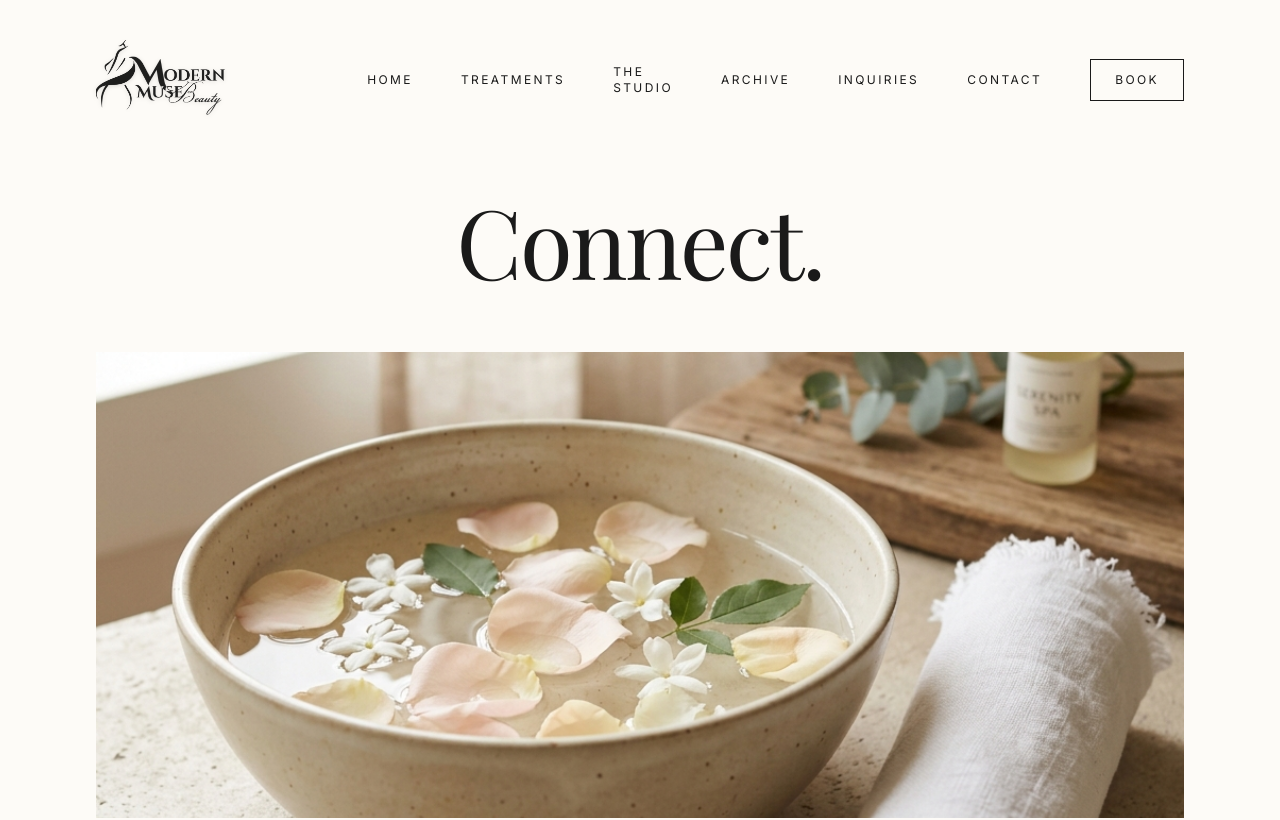
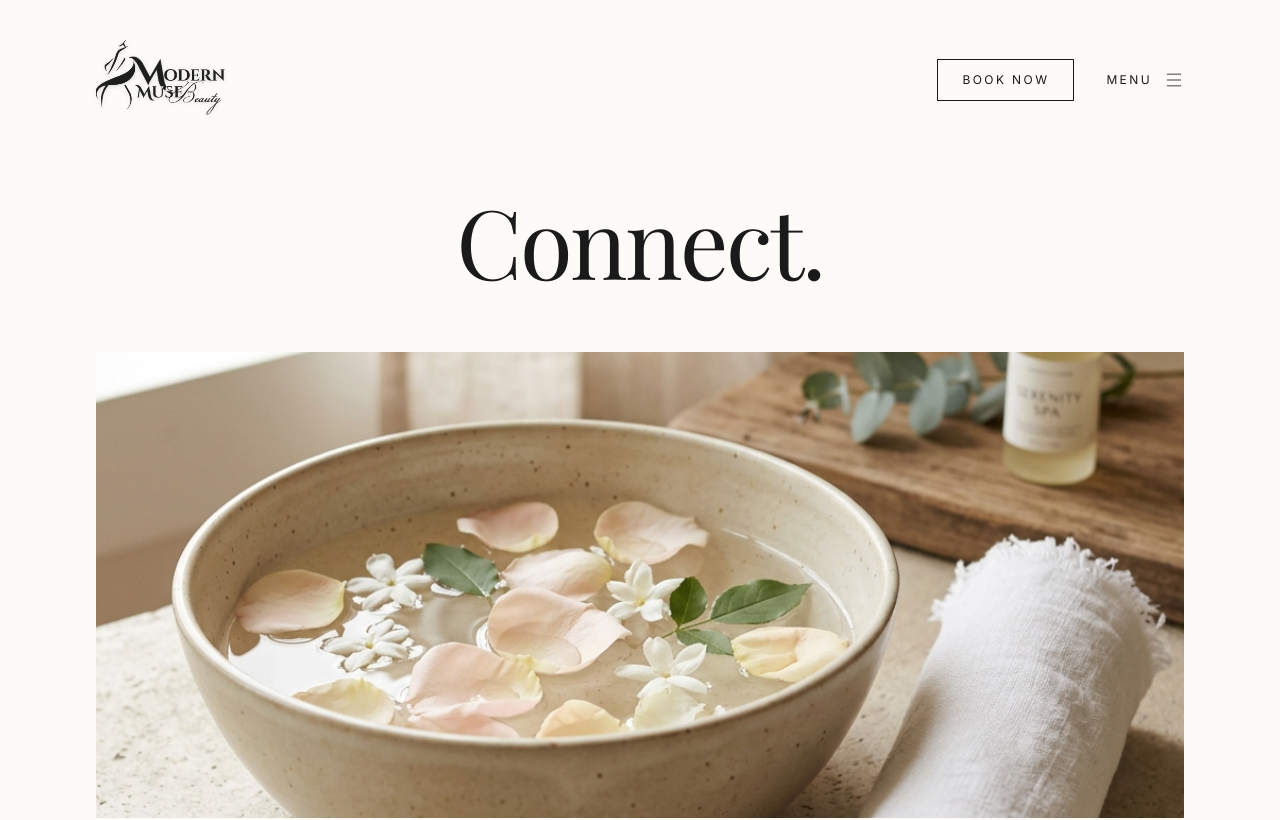
Before and after one commit to samieltayeb-oss/modern-muse-beauty, a Next.js app: page /contact in a window 1280 px wide. Shown: the top 820 px of the page. Built offline with nearby package versions, Linux system fonts and the light colour scheme; a web font is replaced by a local one.

Commit message:
feat: upgrade navbar to ultra-premium fullscreen Awwwards-style menu with GSAP hover image reveals

```diff
--- a/src/components/Navbar.tsx
+++ b/src/components/Navbar.tsx
@@ -2,13 +2,25 @@
 
 import Image from "next/image";
 import Link from "next/link";
-import { useEffect, useState } from "react";
-import { motion, AnimatePresence } from "framer-motion";
+import { useEffect, useState, useRef } from "react";
+import gsap from "gsap";
 import { Menu, X } from "lucide-react";
+
+const links = [
+  { name: "Home", path: "/", img: "/images/hero_portrait.jpg" },
+  { name: "Treatments", path: "/services", img: "/images/hero_services.jpg" },
+  { name: "The Studio", path: "/about", img: "/images/hero_about.jpg" },
+  { name: "Archive", path: "/gallery", img: "/images/hero_gallery.jpg" },
+  { name: "Contact", path: "/contact", img: "/images/hero_contact.jpg" },
+];
 
 export default function Navbar() {
   const [scrolled, setScrolled] = useState(false);
   const [menuOpen, setMenuOpen] = useState(false);
+  const [hoveredImg, setHoveredImg] = useState<string | null>(null);
+
+  const menuRef = useRef<HTMLDivElement>(null);
+  const linksRef = useRef<HTMLAnchorElement[]>([]);
 
   useEffect(() => {
     const handleScroll = () => setScrolled(window.scrollY > 50);
@@ -16,14 +28,19 @@ export default function Navbar() {
     return () => window.removeEventListener("scroll", handleScroll);
   }, []);
 
-  const links = [
-    { name: "Home", path: "/" },
-    { name: "Treatments", path: "/services" },
-    { name: "The Studio", path: "/about" },
-    { name: "Archive", path: "/gallery" },
-    { name: "Inquiries", path: "/faq" },
-    { name: "Contact", path: "/contact" },
-  ];
+  // GSAP Menu Animation
+  useEffect(() => {
+    if (menuOpen) {
+      gsap.to(menuRef.current, { y: "0%", duration: 0.8, ease: "power4.inOut" });
+      gsap.fromTo(
+        linksRef.current,
+        { y: 100, opacity: 0 },
+        { y: 0, opacity: 1, duration: 0.8, stagger: 0.1, ease: "power4.out", delay: 0.3 }
+      );
+    } else {
+      gsap.to(menuRef.current, { y: "-100%", duration: 0.8, ease: "power4.inOut" });
+    }
+  }, [menuOpen]);
 
   return (
     <>
@@ -34,7 +51,6 @@ export default function Navbar() {
       >
         <div className="container mx-auto px-6 lg:px-24 flex justify-between items-center">
 
-          {/* Logo */}
           <Link href="/" className="relative h-16 md:h-20 w-64 md:w-80 z-50 transition-transform duration-500 hover:scale-[1.02]" onClick={() => setMenuOpen(false)}>
             <Image
               src="/images/logo.png"
@@ -45,68 +61,62 @@ export default function Navbar() {
             />
           </Link>
 
-          {/* Desktop Navigation */}
-          <nav className="hidden lg:flex items-center gap-12">
-            {links.map((link) => (
-              <Link
-                key={link.name}
-                href={link.path}
-                className="text-xs font-sans tracking-[0.2em] uppercase text-muse-ink hover:text-muse-muted transition-colors"
-              >
-                {link.name}
-              </Link>
-            ))}
+          <div className="flex items-center gap-8 z-50">
             <a
               href="https://modern-muse-beauty.square.site/"
               target="_blank"
               rel="noreferrer"
-              className="text-xs font-sans tracking-[0.2em] uppercase px-6 py-3 border border-muse-ink hover:bg-muse-ink hover:text-muse-ivory transition-all duration-300"
+              className="hidden md:block text-xs font-sans tracking-[0.2em] uppercase px-6 py-3 border border-muse-ink hover:bg-muse-ink hover:text-muse-ivory transition-all duration-300"
             >
-              Book
+              Book Now
             </a>
-          </nav>
-
-          {/* Mobile Menu Toggle */}
             <button
               onClick={() => setMenuOpen(!menuOpen)}
-            className="lg:hidden flex items-center gap-3 text-xs font-sans tracking-[0.2em] uppercase hover:opacity-50 transition-opacity z-50 text-muse-ink"
+              className="flex items-center gap-3 text-xs font-sans tracking-[0.2em] uppercase hover:opacity-50 transition-opacity text-muse-ink"
             >
+              {menuOpen ? "Close" : "Menu"}
               {menuOpen ? <X size={20} strokeWidth={1} /> : <Menu size={20} strokeWidth={1} />}
             </button>
           </div>
+        </div>
       </header>
 
-      {/* Mobile Menu Overlay */}
-      <AnimatePresence>
-        {menuOpen && (
-          <motion.div
-            initial={{ opacity: 0 }}
-            animate={{ opacity: 1 }}
-            exit={{ opacity: 0 }}
-            transition={{ duration: 0.5, ease: "easeInOut" }}
-            className="fixed inset-0 z-40 bg-muse-ivory flex flex-col items-center justify-center lg:hidden"
+      {/* High-End Fullscreen Menu */}
+      <div
+        ref={menuRef}
+        className="fixed inset-0 w-full h-full bg-muse-stone z-40 flex items-center justify-center overflow-hidden"
+        style={{ transform: "translateY(-100%)" }}
       >
-            <nav className="flex flex-col items-center gap-10">
+        {/* Dynamic Background Image on Desktop Hover */}
+        <div className="absolute inset-0 w-full h-full opacity-30 transition-opacity duration-700 hidden lg:block">
+          {links.map((link) => (
+            <Image
+              key={link.name}
+              src={link.img}
+              alt={link.name}
+              fill
+              className={`object-cover object-center transition-opacity duration-700 absolute inset-0 ${hoveredImg === link.name ? 'opacity-100' : 'opacity-0'}`}
+            />
+          ))}
+        </div>
+
+        <nav className="relative z-10 flex flex-col items-center gap-8 md:gap-12 w-full px-6">
           {links.map((link, i) => (
-                <motion.div
-                  key={link.name}
-                  initial={{ opacity: 0, y: 20 }}
-                  animate={{ opacity: 1, y: 0 }}
-                  transition={{ delay: 0.2 + i * 0.05, duration: 0.5 }}
-                >
+            <div key={link.name} className="overflow-hidden">
               <Link
                 href={link.path}
+                ref={(el) => { if (el) linksRef.current[i] = el; }}
                 onClick={() => setMenuOpen(false)}
-                    className="font-serif text-4xl md:text-5xl text-muse-ink hover:italic transition-all duration-300 block"
+                onMouseEnter={() => setHoveredImg(link.name)}
+                onMouseLeave={() => setHoveredImg(null)}
+                className="font-serif text-5xl md:text-7xl lg:text-8xl text-muse-ink hover:italic transition-all duration-500 block text-center"
               >
                 {link.name}
               </Link>
-                </motion.div>
+            </div>
           ))}
         </nav>
-          </motion.div>
-        )}
-      </AnimatePresence>
+      </div>
     </>
   );
 }
```
Lines whose indentation alone changed are shown as unchanged.
